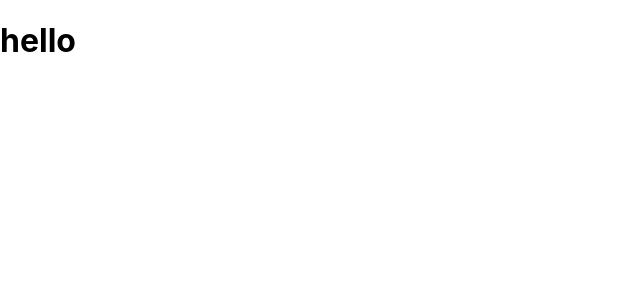
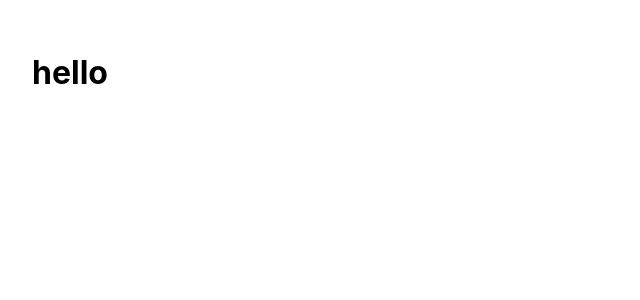
Before and after one commit to AlekseyChepurko/remote-data-react-example, a React (Create React App) app: page / in a window 1280 px wide. Shown: the top 300 px of the page, without its empty margins (0-640 px from the left). Built offline with nearby package versions, Linux system fonts and the light colour scheme.

Commit message:
feat(api): added search api request

```diff
--- /dev/null
+++ b/src/api/index.ts
@@ -0,0 +1,2 @@
+export * from './requests';
+export * from './models.api';
--- a/src/index.css
+++ b/src/index.css
@@ -1,3 +1,7 @@
+html {
+  height: 100%;
+}
+
 body {
   margin: 0;
   font-family: -apple-system, BlinkMacSystemFont, 'Segoe UI', 'Roboto', 'Oxygen',
@@ -5,6 +9,13 @@ body {
     sans-serif;
   -webkit-font-smoothing: antialiased;
   -moz-osx-font-smoothing: grayscale;
+  height: 100%;
+}
+
+#root {
+  height: 100%;
+  padding: 2rem;
+  box-sizing: border-box;
 }
 
 code {
```
Also changed, not shown: src/api/endpoints.ts (added, +7 -0 lines), src/api/models.api.ts (added, +17 -0 lines), src/api/requests.ts (added, +24 -0 lines).
